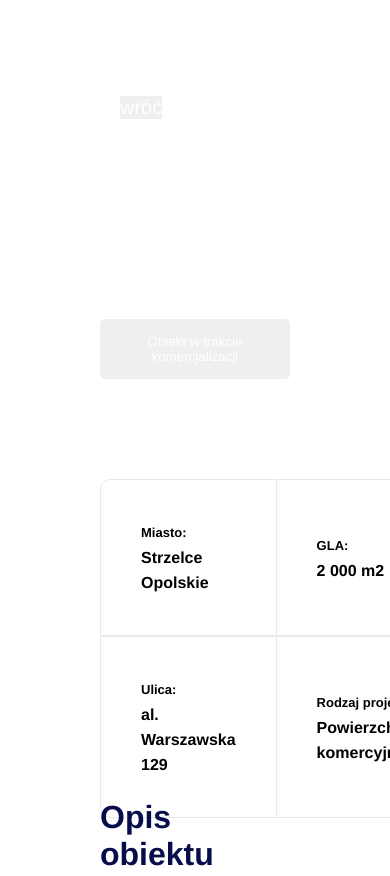
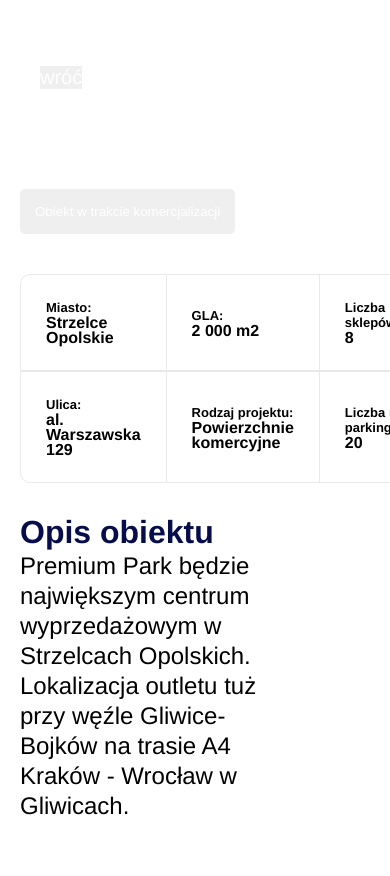
Before and after one commit to LukaszTelesinski/Project, a website: page src/index.html in a window 390 px wide. Shown: the top 876 px of the page. Drawn offline with nearby package versions, Linux system fonts and the light colour scheme; files that its build step writes are made by us from their sources.

Commit message:
Basic layout almost done. Added some media query

```diff
--- a/src/sass/app.scss
+++ b/src/sass/app.scss
@@ -295,7 +295,6 @@
 }
 
 .box {
-  display: flex;
   align-items: center;
   justify-content: center;
   border: solid 1px #fff;
@@ -314,7 +313,14 @@
 
 .box-text {
   color: $text-secondary;
-  line-height: 30px;
+  line-height: 25px;
+  padding-top: 10px;
+  margin: 0 10px;
+}
+
+.icon {
+  position: relative;
+  top: 30px;
 }
 
 .container-8 {
@@ -330,6 +336,7 @@
   line-height: 40px;
   font-weight: lighter;
   font-size: 25px;
+  text-align: center;
 }
 
 .container-9 {
@@ -557,3 +564,90 @@
       color: rgba(255, 255, 255, 1);
     }
 }
+
+@media screen and (max-width: 768px) {
+
+  .container-1 {
+    display: flex;
+    padding: 20px 20px 20px;
+    background: $primary;
+    color: #fff;
+  }
+
+  .back {
+    font-size: 20px;
+    color: #fff;
+    font-family: Helvetica;
+    background: $primary;
+    border: none;
+    cursor: pointer;
+    margin-left: 10px;
+  }
+
+  .brand-name {
+    font-size: 24px;
+    font-weight: 180;
+    line-height: 35px;
+  }
+
+  .container-2 {
+    display: flex;
+    flex-direction: column;
+    padding: 0 20px 50px 20px;
+    background: $primary;
+    color: #fff;
+  }
+
+  .green-button {
+    align-self: flex-start;
+    position: relative;
+    top: 10px;
+  }
+
+  .container-3 {
+    padding: 0 20px 50px 20px;
+    background: $primary;
+    height: 70px;
+  }
+
+  table {
+    border-collapse: separate;
+    border-spacing: 0;
+    width: 100%;
+    border-color: #e8e9ed;
+  }
+
+  table tr td {
+    border-right: 1px solid #e8e9ed;
+    border-bottom: 1px solid #e8e9ed;
+    padding: 25px;
+    background: $white;
+    line-height: 15px;
+  }
+
+  .container-4 {
+    display: flex;
+    padding: 100px 20px 50px 20px;
+    margin-top: 70px;
+  }
+
+  .object-description {
+    color: $text-primary;
+    line-height: 30px;
+    font-weight: lighter;
+  }
+
+  .container-5 {
+    display: flex;
+    flex-direction: column;
+    padding: 0 20px 0 20px;
+  }
+
+  .object-content {
+    align-self: flex-end;
+    width: 75%;
+    color: $text-secondary;
+    line-height: 30px;
+    margin-bottom: 50px;
+  }
+}
```
